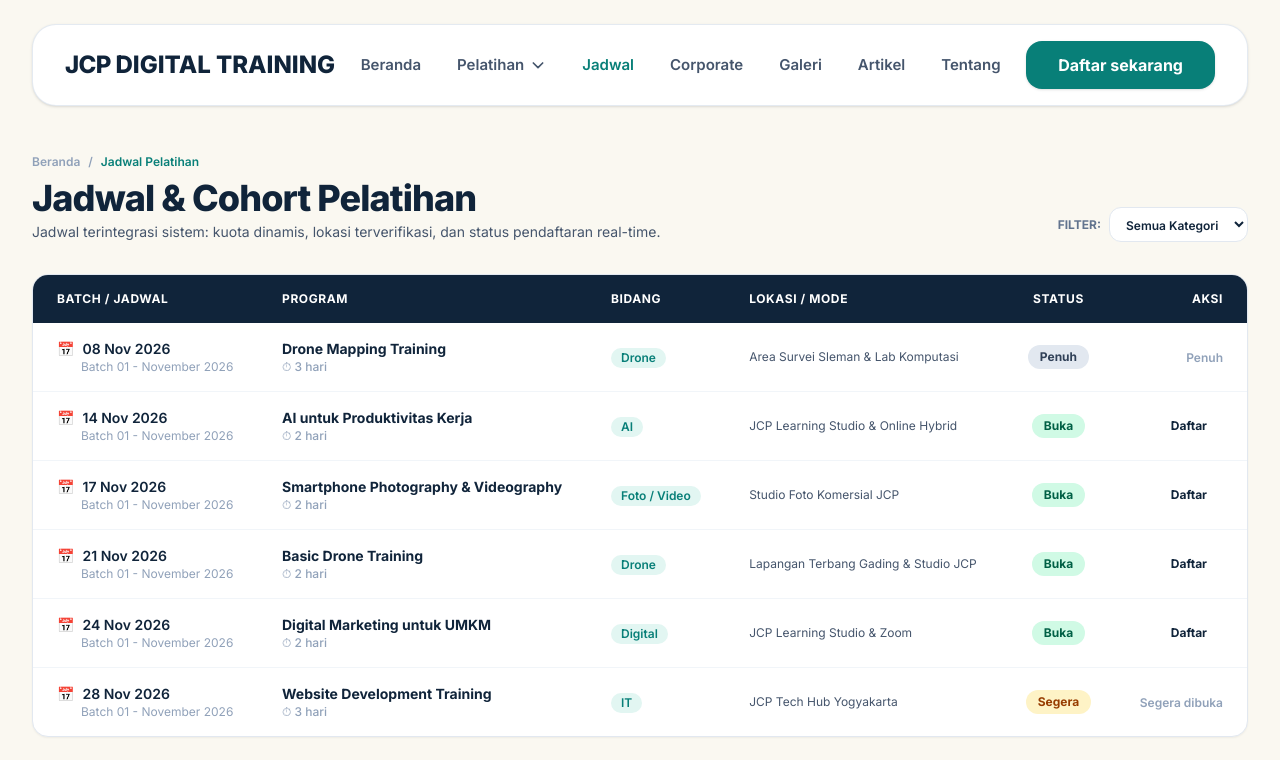
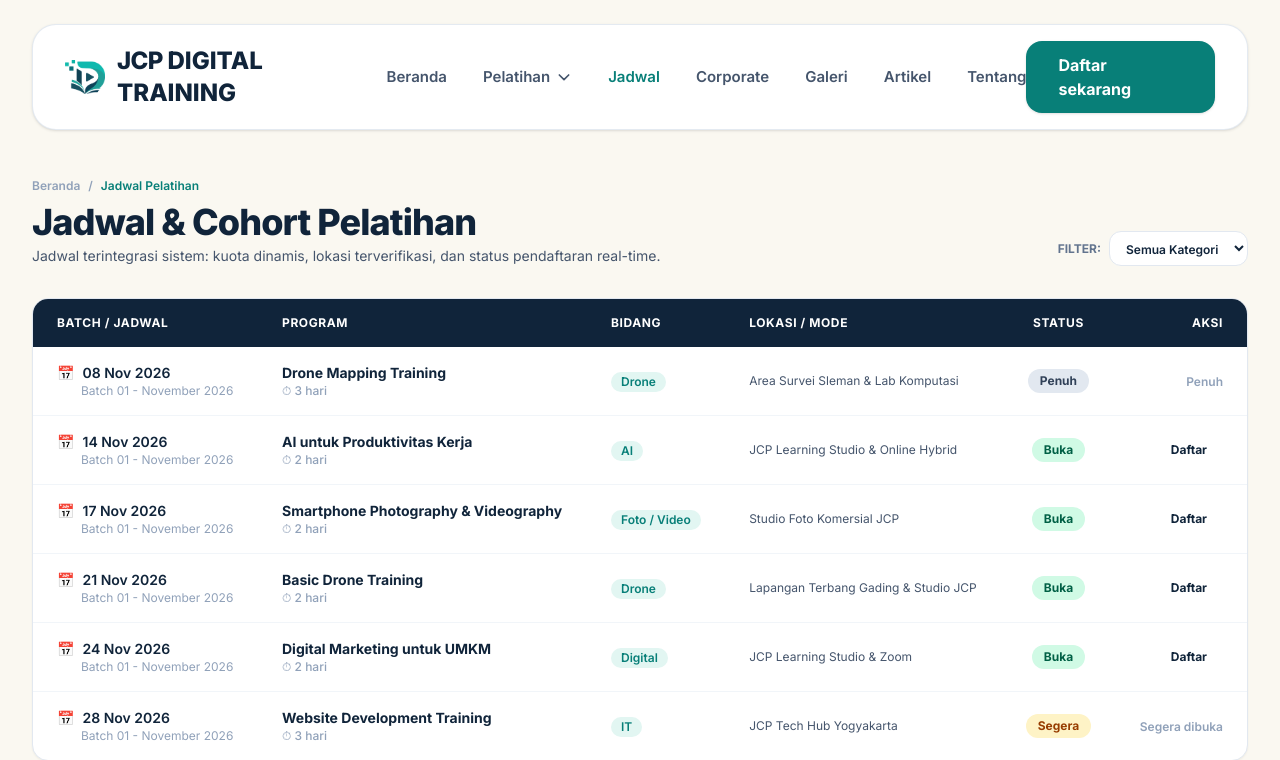
Before and after one commit to NaufalRafidr/JCP-DIGITAL-TRAINING, a Laravel app: page /jadwal in a window 1280 px wide. Shown: the top 760 px of the page. Run offline with Laravel 12, Linux system fonts and the light colour scheme; data comes from the database, SQL or seed files in the repository; style sheets or scripts are compiled from the project's sources.

Commit message:
upadate logo

```diff
--- a/resources/views/layouts/app.blade.php
+++ b/resources/views/layouts/app.blade.php
@@ -3,6 +3,7 @@
 <head>
     <meta charset="utf-8">
     <meta name="viewport" content="width=device-width, initial-scale=1.0">
+    <link rel="icon" type="image/png" href="{{ asset('images/logo-jcp.png') }}">
     <meta name="description" content="JCP Training - Platform Pelatihan Profesional dari PT Jogja Creative Production. Upgrade skill, buka peluang karir & bisnis masa depan.">
     <title>@yield('title', 'JCP TRAINING') - PT Jogja Creative Production</title>
 
@@ -35,8 +36,9 @@
 
                 <!-- Logo: JCP TRAINING -->
                 <div class="flex items-center">
-                    <a href="{{ route('home') }}" class="font-extrabold text-xl sm:text-2xl tracking-tight text-[#10243A] hover:opacity-90 transition-opacity">
-                        JCP <span class="tracking-normal">  DIGITAL <span class="tracking-normal">TRAINING</span>
+                    <a href="{{ route('home') }}" class="inline-flex items-center gap-2.5 font-extrabold text-xl tracking-tight text-[#10243A] transition-opacity hover:opacity-90 sm:gap-3 sm:text-2xl">
+                        <img src="{{ asset('images/logo-jcp.png') }}" alt="" aria-hidden="true" class="h-8 w-8 shrink-0 object-contain sm:h-10 sm:w-10">
+                        <span>JCP <span class="tracking-normal">DIGITAL <span class="tracking-normal">TRAINING</span></span></span>
                     </a>
                 </div>
 
--- a/resources/views/layouts/guest.blade.php
+++ b/resources/views/layouts/guest.blade.php
@@ -3,6 +3,7 @@
 <head>
     <meta charset="utf-8">
     <meta name="viewport" content="width=device-width, initial-scale=1.0">
+    <link rel="icon" type="image/png" href="{{ asset('images/logo-jcp.png') }}">
     <title>@yield('title', 'Login Admin')</title>
     <link rel="preconnect" href="https://fonts.googleapis.com">
     <link rel="preconnect" href="https://fonts.gstatic.com" crossorigin>
--- a/resources/views/pages/admin.blade.php
+++ b/resources/views/pages/admin.blade.php
@@ -3,6 +3,7 @@
 <head>
     <meta charset="utf-8">
     <meta name="viewport" content="width=device-width, initial-scale=1.0">
+    <link rel="icon" type="image/png" href="{{ asset('images/logo-jcp.png') }}">
     <meta name="csrf-token" content="{{ csrf_token() }}">
     <title>JCP ADMIN • Back Office</title>
 
```
Also changed, not shown: public/images/logo-jcp.png (added).
